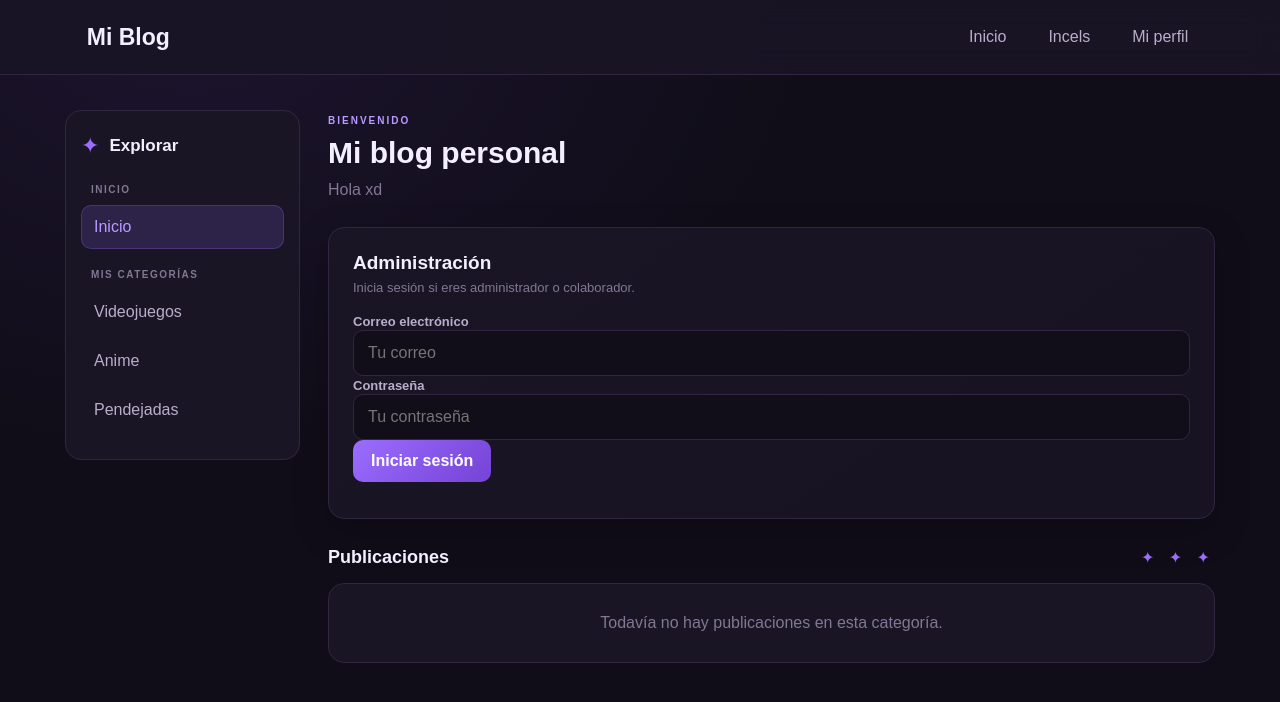
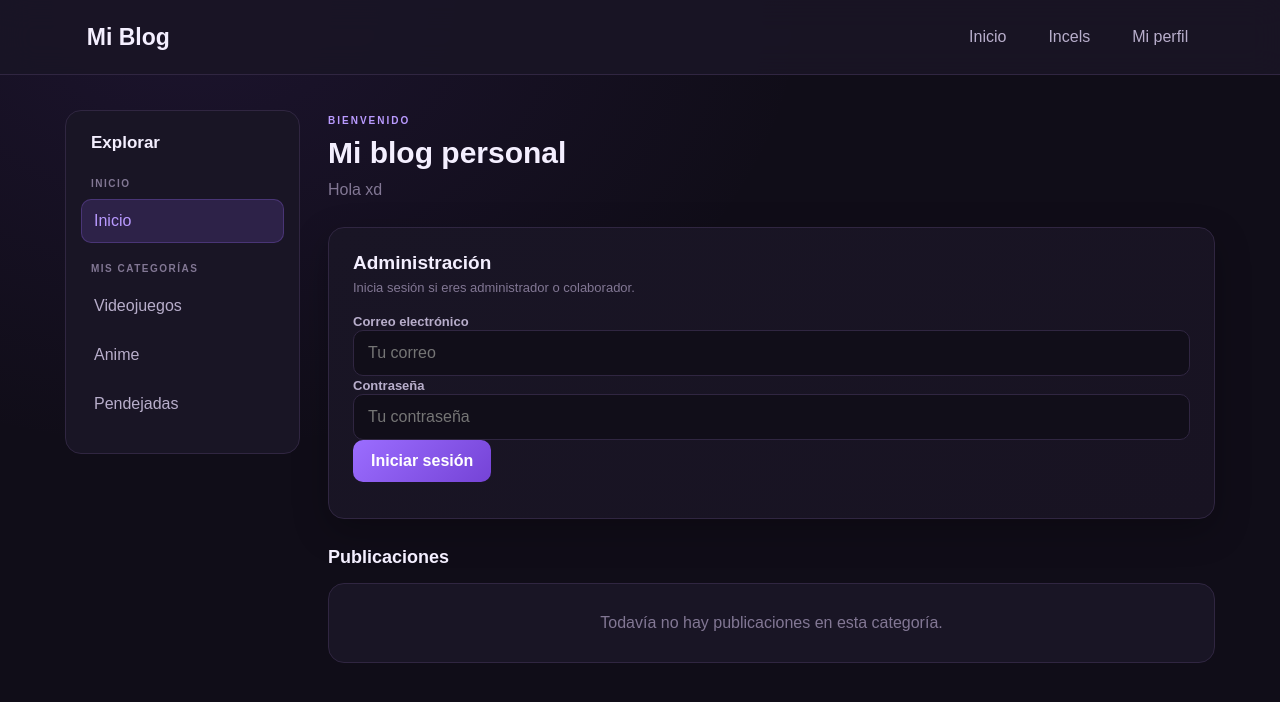
Before and after one commit to SantiagoOshino/Blog-de-Santiago-xd, a plain HTML site: page index.html in a window 1280 px wide. Drawn offline with Linux system fonts and the light colour scheme; no server answers.

Commit message:
archivos
xd

```diff
--- a/index.html
+++ b/index.html
@@ -28,7 +28,7 @@
 
         <aside class="sidebar">
             <div class="sidebar-heading">
-                <span class="sidebar-icon">✦</span>
+                <span class="sidebar-icon"></span>
                 <h2>Explorar</h2>
             </div>
 
@@ -253,7 +253,7 @@
 
                 <div class="posts-heading">
                     <h3>Publicaciones</h3>
-                    <span class="posts-decoration">✦ ✦ ✦</span>
+                    <span class="posts-decoration"></span>
                 </div>
 
                 <section id="posts-container" aria-live="polite"></section>
```
